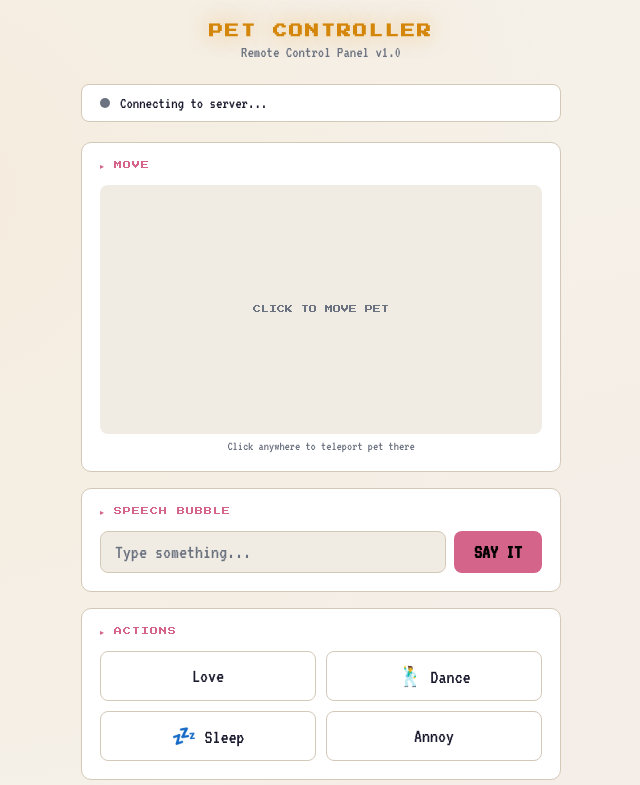
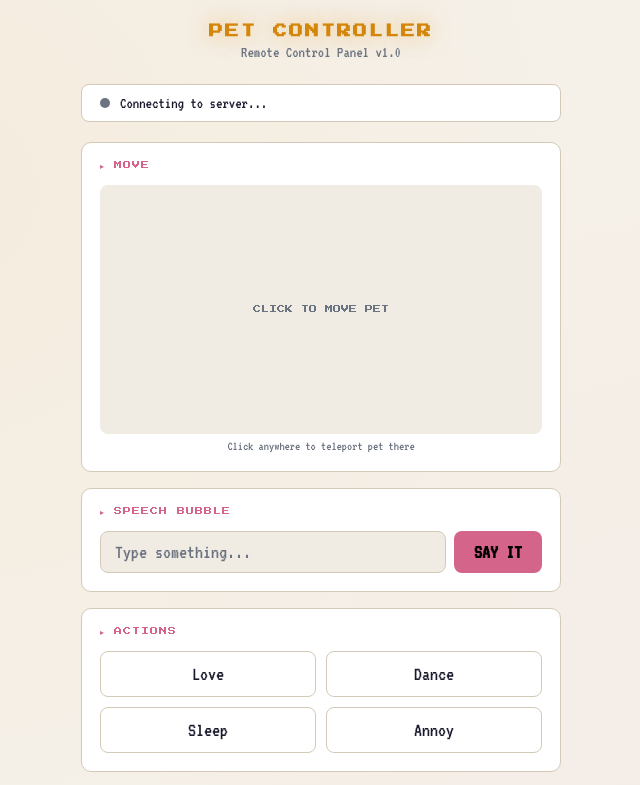
Before and after one commit to Janayan002/petcontroller, a website: page index.html in a window 1280 px wide. Shown: the top 785 px of the page, without its empty margins (319-959 px from the left). Drawn offline with nearby package versions, Linux system fonts and the light colour scheme; no server answers.

Commit message:
Update button labels for dance and sleep actions

```diff
--- a/index.html
+++ b/index.html
@@ -299,8 +299,8 @@
       <div class="panel-title">▸ ACTIONS</div>
       <div class="actions">
         <button class="btn pink" onclick="sendCmd({type:'happy'})">Love</button>
-        <button class="btn" onclick="sendCmd({type:'dance'})">🕺 Dance</button>
-        <button class="btn" onclick="sendCmd({type:'sleep'})">💤 Sleep</button>
+        <button class="btn" onclick="sendCmd({type:'dance'})">Dance</button>
+        <button class="btn" onclick="sendCmd({type:'sleep'})">Sleep</button>
         <button class="btn danger" onclick="sendCmd({type:'shake'})">Annoy</button>
       </div>
     </div>
```
